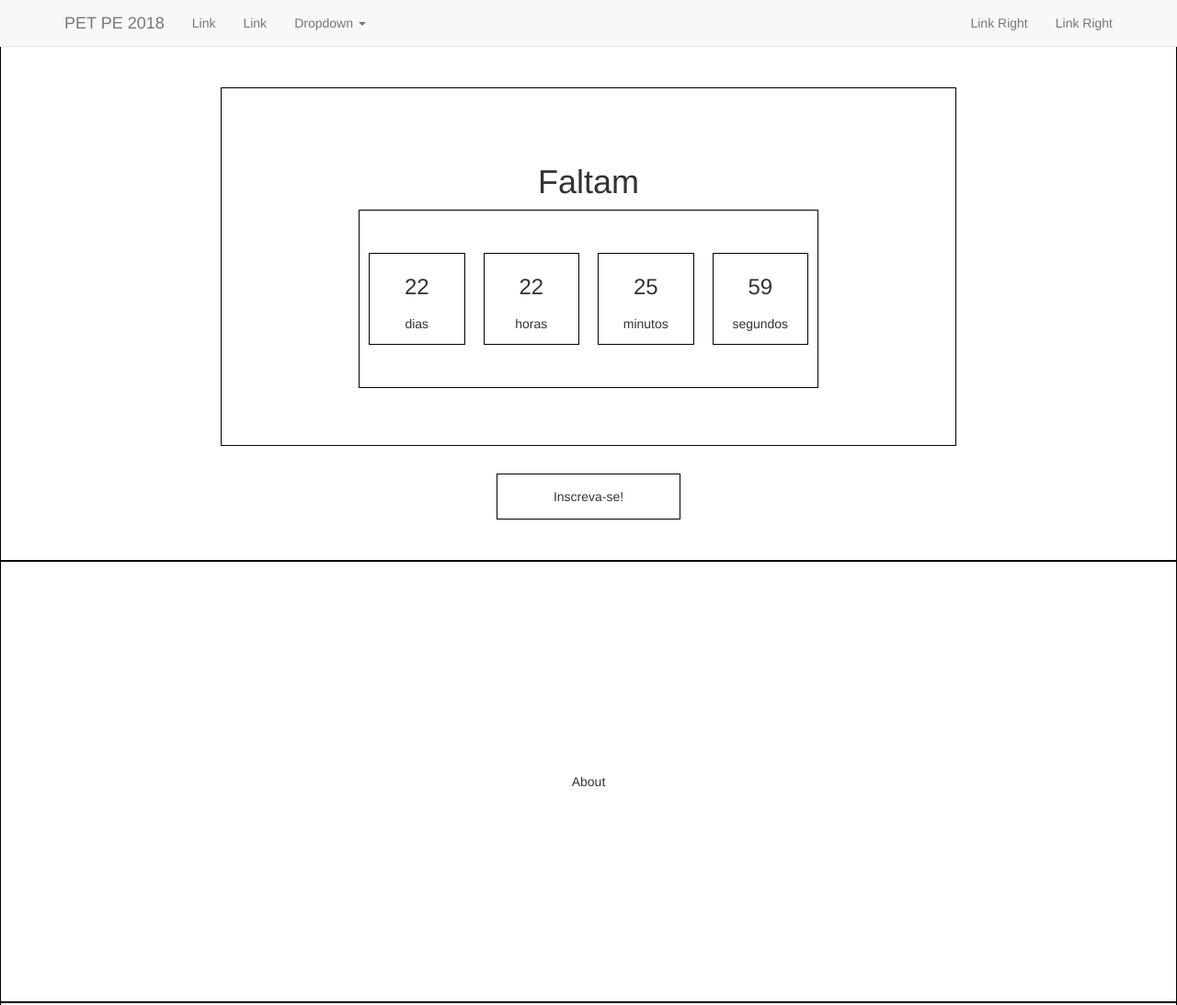
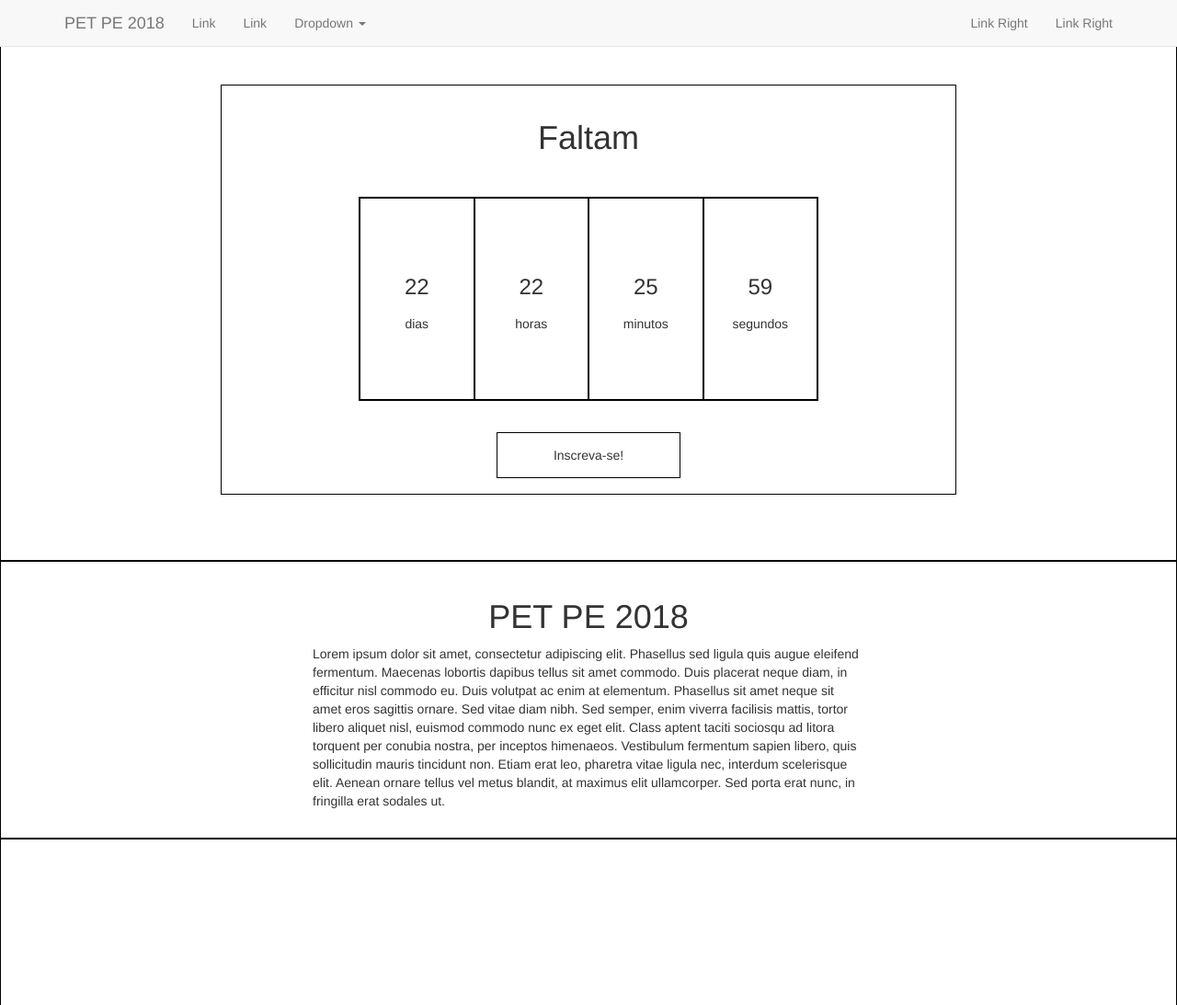
Before and after one commit to pet-informatica/enepet2019, a React app: page / in a window 1280 px wide. Shown: the top 1093 px of the page at 92% size. Built offline with nearby package versions, Linux system fonts and the light colour scheme.

Commit message:
Adiciona esqueleto do campo sobre

```diff
--- a/src/containers/Home/About/About.css
+++ b/src/containers/Home/About/About.css
@@ -1,6 +1,6 @@
 .About {
     width: 100%;
-    height: 60vh;
+    padding: 20px;
 
     display: flex;
     flex-direction: column;
@@ -9,3 +9,12 @@
 
     border: thin solid black;
 }
+
+.About-title {
+    text-align: center;
+}
+
+.About-description {
+    width: 100%;
+    max-width: 600px;
+}
--- a/src/containers/Home/About/index.js
+++ b/src/containers/Home/About/index.js
@@ -6,7 +6,12 @@ class About extends Component {
     render() {
         return (
             <div className="About">
-                About
+                <div className="About-title">
+                    <h1>PET PE 2018</h1>
+                </div>
+                <div className="About-description">
+                    <p>Lorem ipsum dolor sit amet, consectetur adipiscing elit. Phasellus sed ligula quis augue eleifend fermentum. Maecenas lobortis dapibus tellus sit amet commodo. Duis placerat neque diam, in efficitur nisl commodo eu. Duis volutpat ac enim at elementum. Phasellus sit amet neque sit amet eros sagittis ornare. Sed vitae diam nibh. Sed semper, enim viverra facilisis mattis, tortor libero aliquet nisl, euismod commodo nunc ex eget elit. Class aptent taciti sociosqu ad litora torquent per conubia nostra, per inceptos himenaeos. Vestibulum fermentum sapien libero, quis sollicitudin mauris tincidunt non. Etiam erat leo, pharetra vitae ligula nec, interdum scelerisque elit. Aenean ornare tellus vel metus blandit, at maximus elit ullamcorper. Sed porta erat nunc, in fringilla erat sodales ut.</p>
+                </div>
             </div>
         );
     }
--- a/src/containers/Home/Countdown/Countdown.css
+++ b/src/containers/Home/Countdown/Countdown.css
@@ -12,13 +12,13 @@
 
 .Countdown-timer {
     width: 100%;
-    height: 70%;
+    height: 80%;
     max-width: 800px;
     margin-bottom: 30px;
 
     display: flex;
     flex-direction: column;
-    justify-content: center;
+    justify-content: space-around;
     align-items: center;
 
     border: thin solid black;
@@ -31,17 +31,14 @@
 
     display: flex;
     flex-direction: row;
-    justify-content: center;
     align-items: center;
 
     border: thin solid black;
 }
 
 .Countdown-time-number {
-    margin: 10px;
-
     width: 25%;
-    height: 100px;
+    height: 100%;
 
     display: flex;
     flex-direction: column;
--- a/src/containers/Home/Countdown/index.js
+++ b/src/containers/Home/Countdown/index.js
@@ -67,9 +67,9 @@ class Countdown extends Component {
                             <h5>segundos</h5>
                         </div>
                     </div>
-                </div>
-                <div className="Countdown-signup">
-                    <Button name={"Inscreva-se!"} />
+                    <div className="Countdown-signup">
+                        <Button name={"Inscreva-se!"} />
+                    </div>
                 </div>
             </div>
         );
```
